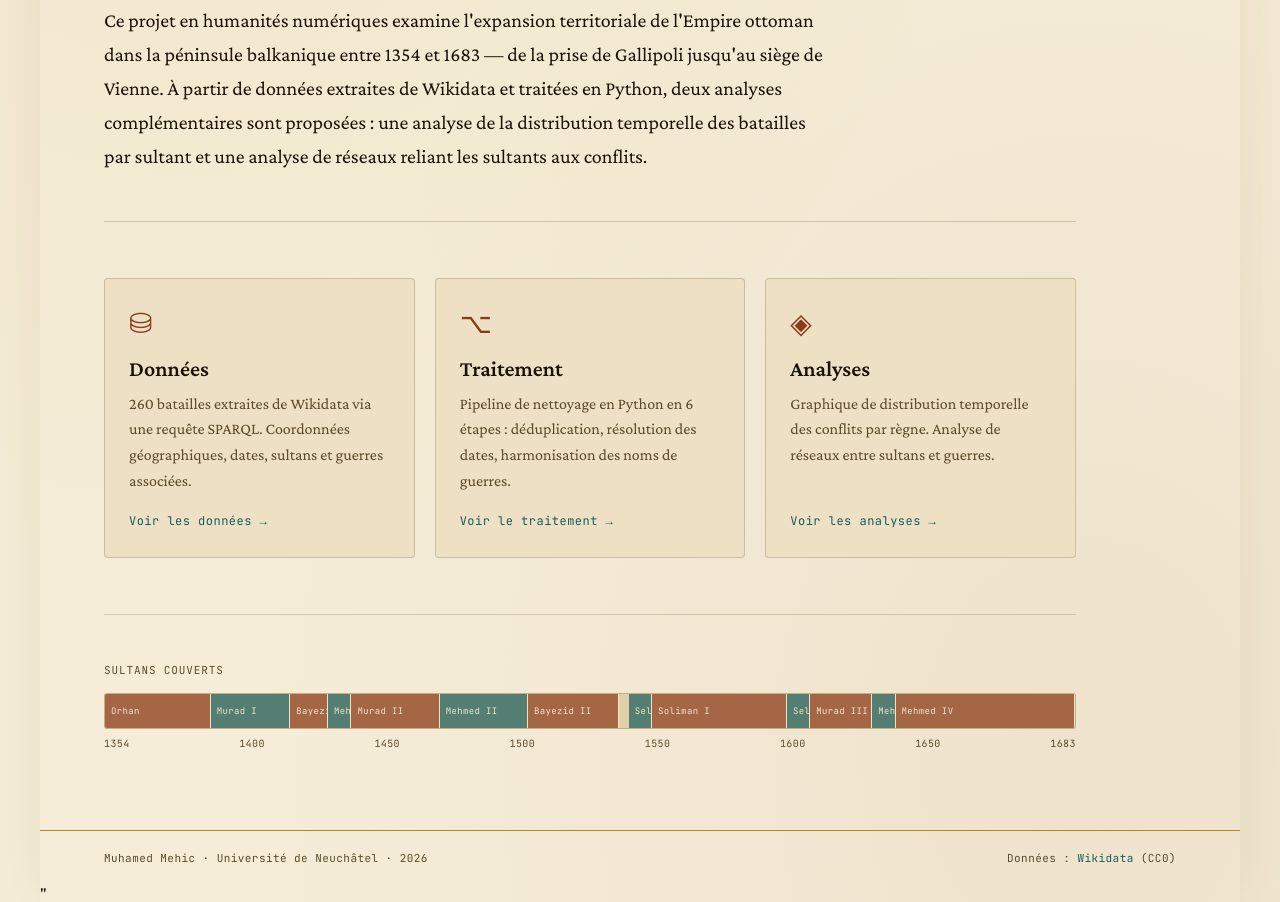
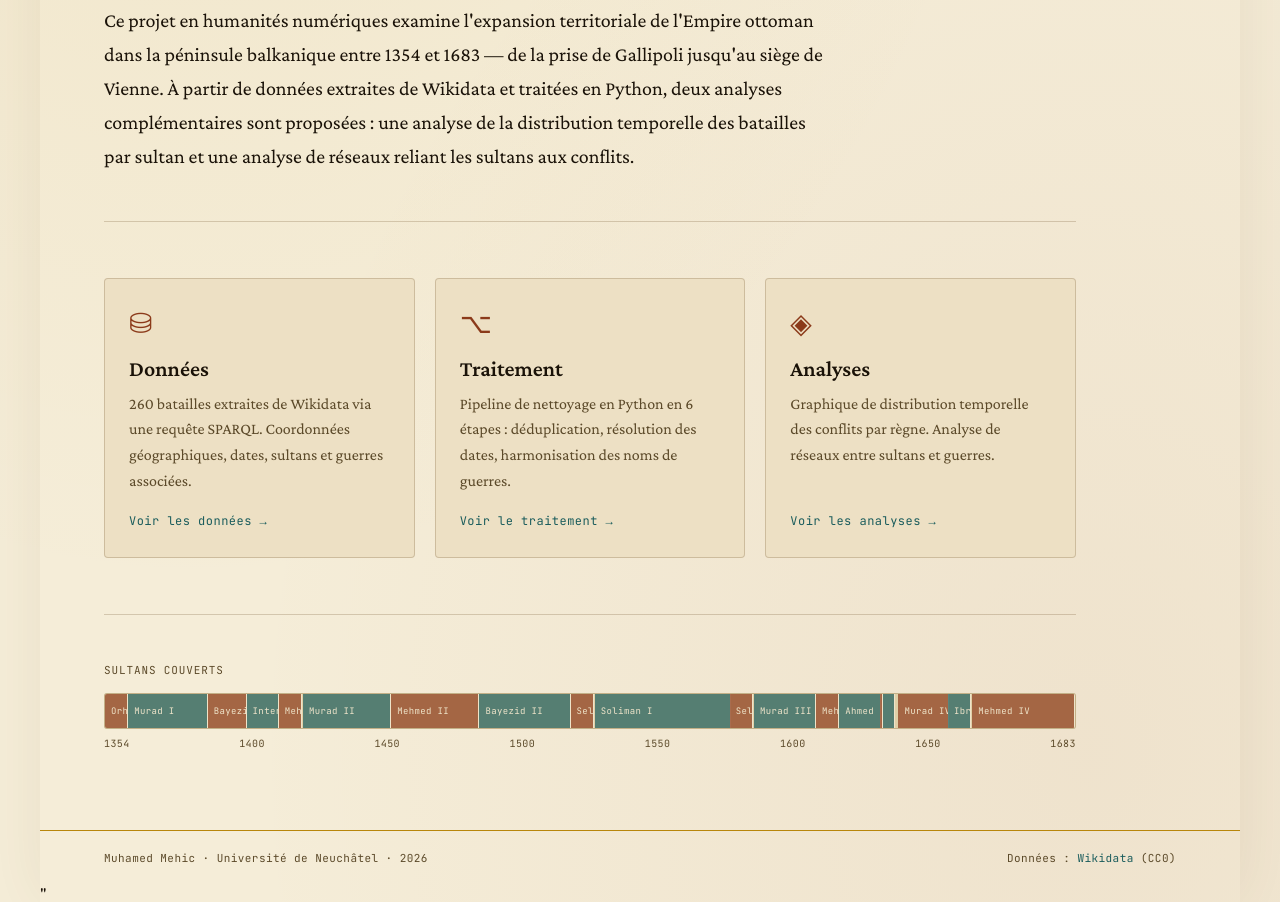
Before and after one commit to Momobendo06/ottoman-blakans, a plain HTML site: page index.html in a window 1280 px wide. Shown: the part 612-1514 px from the top of the page. Drawn offline with nearby package versions, Linux system fonts and the light colour scheme.

Commit message:
changement après plusieurs relectures

```diff
--- a/index.html
+++ b/index.html
@@ -39,7 +39,7 @@
       </div>
       <div class="hstat-div"></div>
       <div class="hstat">
-        <span class="hstat-num">14</span>
+        <span class="hstat-num">19</span>
         <span class="hstat-lbl">sultans</span>
       </div>
       <div class="hstat-div"></div>
@@ -58,7 +58,7 @@
         dans la péninsule balkanique entre 1354 et 1683 — de la prise de Gallipoli jusqu'au
         siège de Vienne. À partir de données extraites de Wikidata et traitées en Python,
         deux analyses complémentaires sont proposées : une analyse de la distribution
-        temporelle des batailles par sultant et une analyse de réseaux reliant les sultants aux conflits.
+        temporelle des batailles par sultan et une analyse de réseaux reliant les sultans aux conflits.
       </p>
     </section>
 
@@ -99,19 +99,25 @@
     <section class="timeline-preview">
       <div class="tp-label">Sultans couverts</div>
       <div class="timeline-bar">
-        <div class="tb-seg" style="left:0%;width:10.9%;"    title="Orhan (1326–1362)">        <span>Orhan</span></div>
-        <div class="tb-seg" style="left:10.9%;width:8.2%;"  title="Murad Iᵉʳ (1362–1389)">   <span>Murad I</span></div>
-        <div class="tb-seg" style="left:19.1%;width:3.9%;"  title="Bayezid Iᵉʳ (1389–1402)"> <span>Bayezid I</span></div>
-        <div class="tb-seg" style="left:23%;width:2.4%;"    title="Mehmed Iᵉʳ (1413–1421)">  <span>Mehmed I</span></div>
-        <div class="tb-seg" style="left:25.4%;width:9.1%;" title="Murad II (1421–1451)">     <span>Murad II</span></div>
-        <div class="tb-seg" style="left:34.5%;width:9.1%;" title="Mehmed II (1451–1481)">    <span>Mehmed II</span></div>
-        <div class="tb-seg" style="left:43.6%;width:9.4%;" title="Bayezid II (1481–1512)">   <span>Bayezid II</span></div>
-        <div class="tb-seg" style="left:54%;width:2.4%;"   title="Selim Iᵉʳ (1512–1520)">   <span>Selim I</span></div>
-        <div class="tb-seg" style="left:56.4%;width:13.9%" title="Soliman Iᵉʳ (1520–1566)"> <span>Soliman I</span></div>
-        <div class="tb-seg" style="left:70.3%;width:2.4%;" title="Selim II (1566–1574)">     <span>Selim II</span></div>
-        <div class="tb-seg" style="left:72.7%;width:6.4%;" title="Murad III (1574–1595)">    <span>Murad III</span></div>
-        <div class="tb-seg" style="left:79.1%;width:2.4%;"   title="Mehmed III (1595–1603)">   <span>Mehmed III</span></div>
-        <div class="tb-seg" style="left:81.5%;width:18.5%" title="Mehmed IV (1648–1683)">    <span>Mehmed IV</span></div>
+        <div class="tb-seg" style="left:0%;width:2.4%;"    title="Orhan (1354–1362)">        <span>Orhan</span></div>
+        <div class="tb-seg" style="left:2.4%;width:8.2%;"  title="Murad Iᵉʳ (1362–1389)">   <span>Murad I</span></div>
+        <div class="tb-seg" style="left:10.6%;width:4.0%;" title="Bayezid Iᵉʳ (1389–1402)"> <span>Bayezid I</span></div>
+        <div class="tb-seg" style="left:14.6%;width:3.3%;" title="Interrègne (1402–1413)">   <span>Interrègne</span></div>
+        <div class="tb-seg" style="left:17.9%;width:2.4%;" title="Mehmed Iᵉʳ (1413–1421)">  <span>Mehmed I</span></div>
+        <div class="tb-seg" style="left:20.4%;width:9.1%;" title="Murad II (1421–1451)">     <span>Murad II</span></div>
+        <div class="tb-seg" style="left:29.5%;width:9.1%;" title="Mehmed II (1451–1481)">    <span>Mehmed II</span></div>
+        <div class="tb-seg" style="left:38.6%;width:9.4%;" title="Bayezid II (1481–1512)">   <span>Bayezid II</span></div>
+        <div class="tb-seg" style="left:48.0%;width:2.4%;" title="Selim Iᵉʳ (1512–1520)">   <span>Selim I</span></div>
+        <div class="tb-seg" style="left:50.5%;width:14.0%" title="Soliman Iᵉʳ (1520–1566)"> <span>Soliman I</span></div>
+        <div class="tb-seg" style="left:64.4%;width:2.4%;" title="Selim II (1566–1574)">     <span>Selim II</span></div>
+        <div class="tb-seg" style="left:66.9%;width:6.4%;" title="Murad III (1574–1595)">    <span>Murad III</span></div>
+        <div class="tb-seg" style="left:73.3%;width:2.4%;" title="Mehmed III (1595–1603)">   <span>Mehmed III</span></div>
+        <div class="tb-seg" style="left:75.7%;width:4.3%;" title="Ahmed Iᵉʳ (1603–1617)">   <span>Ahmed I</span></div>
+        <div class="tb-seg" style="left:79.9%;width:0.3%;" title="Mustafa Iᵉʳ (1617–1618)"> <span></span></div>
+        <div class="tb-seg" style="left:80.2%;width:1.2%;" title="Osman II (1618–1622)">     <span></span></div>
+        <div class="tb-seg" style="left:81.8%;width:5.2%;" title="Murad IV (1623–1640)">     <span>Murad IV</span></div>
+        <div class="tb-seg" style="left:86.9%;width:2.4%;" title="Ibrahim Iᵉʳ (1640–1648)">  <span>Ibrahim I</span></div>
+        <div class="tb-seg" style="left:89.4%;width:10.6%" title="Mehmed IV (1648–1683)">    <span>Mehmed IV</span></div>
       </div>
       <div class="tb-axis">
         <span>1354</span><span>1400</span><span>1450</span><span>1500</span>
--- a/js/main.js
+++ b/js/main.js
@@ -28,6 +28,11 @@ function initSultanTooltips() {
     "Selim II"     : { dates: "1566–1574", batailles: 6,  info: "Conquête de Chypre" },
     "Murad III"    : { dates: "1574–1595", batailles: 8,  info: "Guerres austro-ottomanes" },
     "Mehmed III"   : { dates: "1595–1603", batailles: 20, info: "Longue guerre contre les Habsbourg" },
+    "Ahmed Iᵉʳ"   : { dates: "1603–1617", batailles: 3,  info: "Campagnes surtout sur le front perse" },
+    "Mustafa Iᵉʳ" : { dates: "1617–1618", batailles: 1,  info: "Règne très court, peu d'activité balkanique" },
+    "Osman II"     : { dates: "1618–1622", batailles: 2,  info: "Défaite de Khotin contre la Pologne" },
+    "Murad IV"     : { dates: "1623–1640", batailles: 5,  info: "Priorité au front oriental contre la Perse" },
+    "Ibrahim Iᵉʳ" : { dates: "1640–1648", batailles: 7,  info: "Guerre de Crète, début du conflit vénitien" },
     "Mehmed IV"    : { dates: "1648–1683", batailles: 25, info: "Second siège de Vienne, début du recul" },
   };
 
```
Lines whose indentation alone changed are shown as unchanged.
